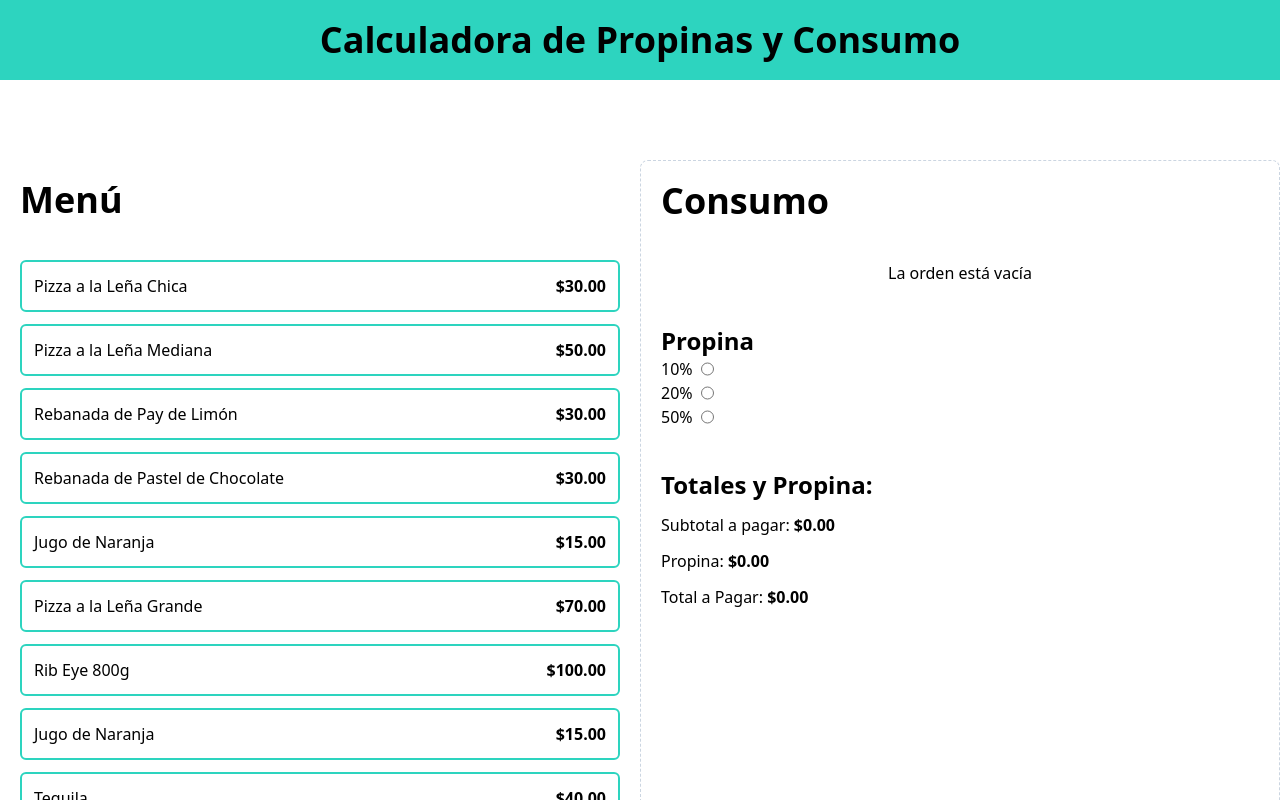
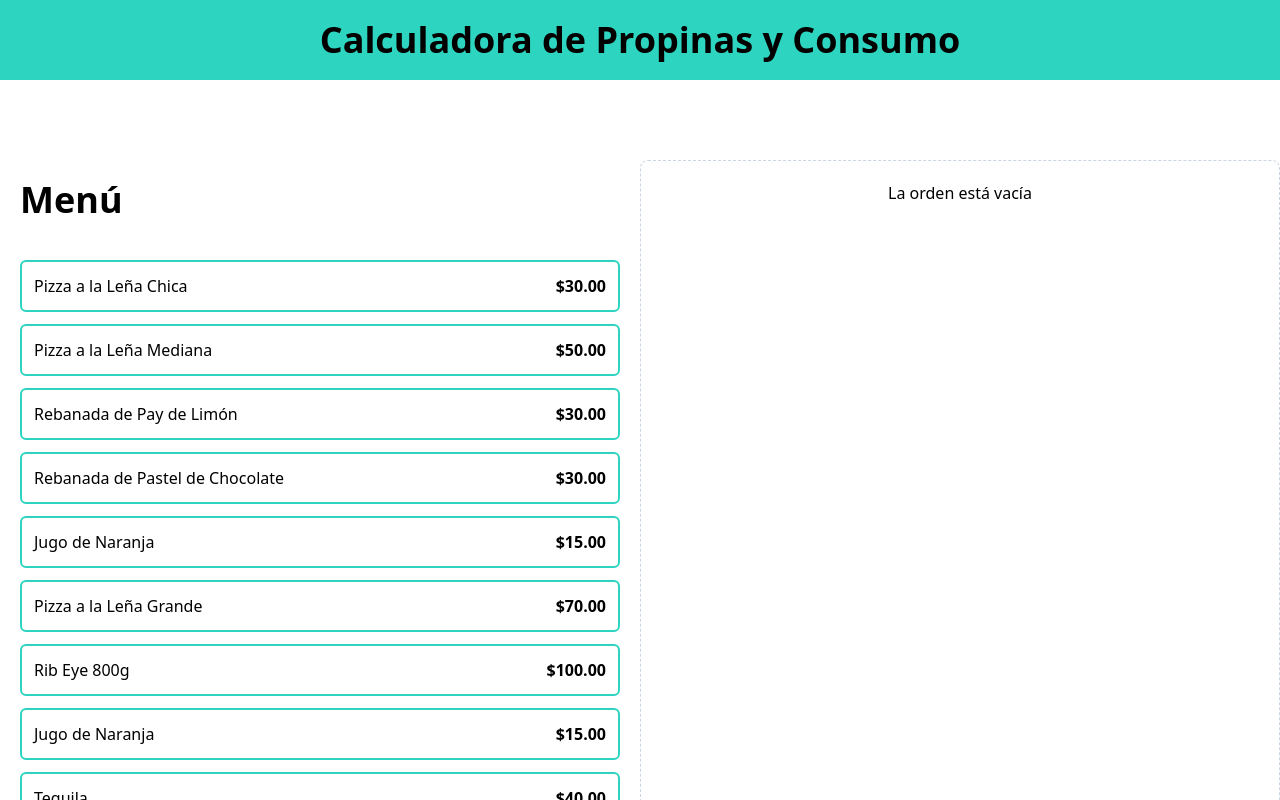
Before and after one commit to AlonsoAM/CalculadoraDePropinasTS, a React (Vite) app: page / in a window 1280 px wide. Shown: the top 800 px of the page. Built offline with nearby package versions, Linux system fonts and the light colour scheme.

Commit message:
Add functionality to place an order
The "OrderTotals" and "useOrder" components have been updated to include functionality to place an order. Error handling has been included for empty orders by checking order length in "App.tsx". Components have also been adjusted to update based on order status.

```diff
--- a/src/App.tsx
+++ b/src/App.tsx
@@ -9,7 +9,7 @@ import {TipPercentageForm} from "./components/TipPercentageForm.tsx";
 const App = () => {
 
     const [data] = useState(menuItems)
-    const {addItem, order, removeItem, tip, setTip} = useOrder()
+    const {addItem, order, removeItem, tip, setTip, placeOrder} = useOrder()
 
     return (
         <>
@@ -27,9 +27,16 @@ const App = () => {
                     </div>
                 </div>
                 <div className={'border border-dashed border-slate-300 p-5 rounded-lg space-y-10'}>
-                    <OrderContents order={order} removeItem={removeItem}/>
-                    <TipPercentageForm setTip={setTip}/>
-                    <OrderTotals order={order} tip={tip}/>
+                    {order.length > 0 ? (
+                        <>
+                            <OrderContents order={order} removeItem={removeItem}/>
+                            <TipPercentageForm setTip={setTip} tip={tip}/>
+                            <OrderTotals order={order} tip={tip} placeOrder={placeOrder}/>
+                        </>
+                    ) : <p className={'text-center'}>
+                        La orden está vacía
+                    </p>}
+
                 </div>
             </main>
         </>
--- a/src/components/OrderContents.tsx
+++ b/src/components/OrderContents.tsx
@@ -13,11 +13,7 @@ export const OrderContents = ({order, removeItem}: OrderContentsProps) => {
                 Consumo
             </h2>
             <div className={'space-y-3 mt-10'}>
-                {order.length === 0 ?
-                    <p className={'text-center'}>
-                        La orden está vacía
-                    </p>
-                    : (
+                {
                     order.map((item) => (
                         <div key={item.id}
                              className={'flex justify-between items-center border-t border-gray-200 py-5 last-of-type:border-b'}>
@@ -32,8 +28,8 @@ export const OrderContents = ({order, removeItem}: OrderContentsProps) => {
                             </button>
                         </div>
                     ))
-                    )
                 }
+
             </div>
         </div>
     )
--- a/src/components/OrderTotals.tsx
+++ b/src/components/OrderTotals.tsx
@@ -5,9 +5,10 @@ import {formatcurrency} from "../helpers";
 type OrderTotalsProps = {
     order: OrderItem[]
     tip: number
+    placeOrder: () => void
 }
 
-export const OrderTotals = ({order, tip}: OrderTotalsProps) => {
+export const OrderTotals = ({order, tip, placeOrder}: OrderTotalsProps) => {
 
     const subTotalAmount = useMemo(
         () => order.reduce((total, item) => total + (item.quantity * item.price), 0)
@@ -34,7 +35,12 @@ export const OrderTotals = ({order, tip}: OrderTotalsProps) => {
                     <span className={'font-bold'}>{formatcurrency(totalAmount)}</span>
                 </p>
             </div>
-            <button></button>
+            <button
+                className={'w-full bg-black p-3 uppercase text-white font-black font-bold mt-10 rounded-md disabled:opacity-10'}
+                disabled={subTotalAmount === 0}
+                onClick={() => placeOrder()}>
+                Guardar Orden
+            </button>
         </>
     )
 }
--- a/src/components/TipPercentageForm.tsx
+++ b/src/components/TipPercentageForm.tsx
@@ -20,8 +20,9 @@ const tipOptions = [
 
 type TipPercentageFormProps = {
     setTip: Dispatch<SetStateAction<number>>
+    tip: number
 }
-export const TipPercentageForm = ({setTip}: TipPercentageFormProps) => {
+export const TipPercentageForm = ({setTip, tip}: TipPercentageFormProps) => {
     return (
         <div>
             <h3 className={'font-black text-2xl'}>Propina</h3>
@@ -33,6 +34,7 @@ export const TipPercentageForm = ({setTip}: TipPercentageFormProps) => {
                                type={'radio'}
                                name="tip"
                                onChange={(e) => setTip(+e.target.value)}
+                               checked={item.value === tip}
                                value={item.value}/>
                     </div>
                 ))}
--- a/src/hooks/useOrder.ts
+++ b/src/hooks/useOrder.ts
@@ -24,11 +24,17 @@ export const useOrder = () => {
         setOrder(updateOrder)
     }
 
+    const placeOrder = () => {
+        setOrder([])
+        setTip(0)
+    }
+
     return {
         order,
         tip,
         setTip,
         addItem,
-        removeItem
+        removeItem,
+        placeOrder
     }
 }
```
Lines whose indentation alone changed are shown as unchanged.
